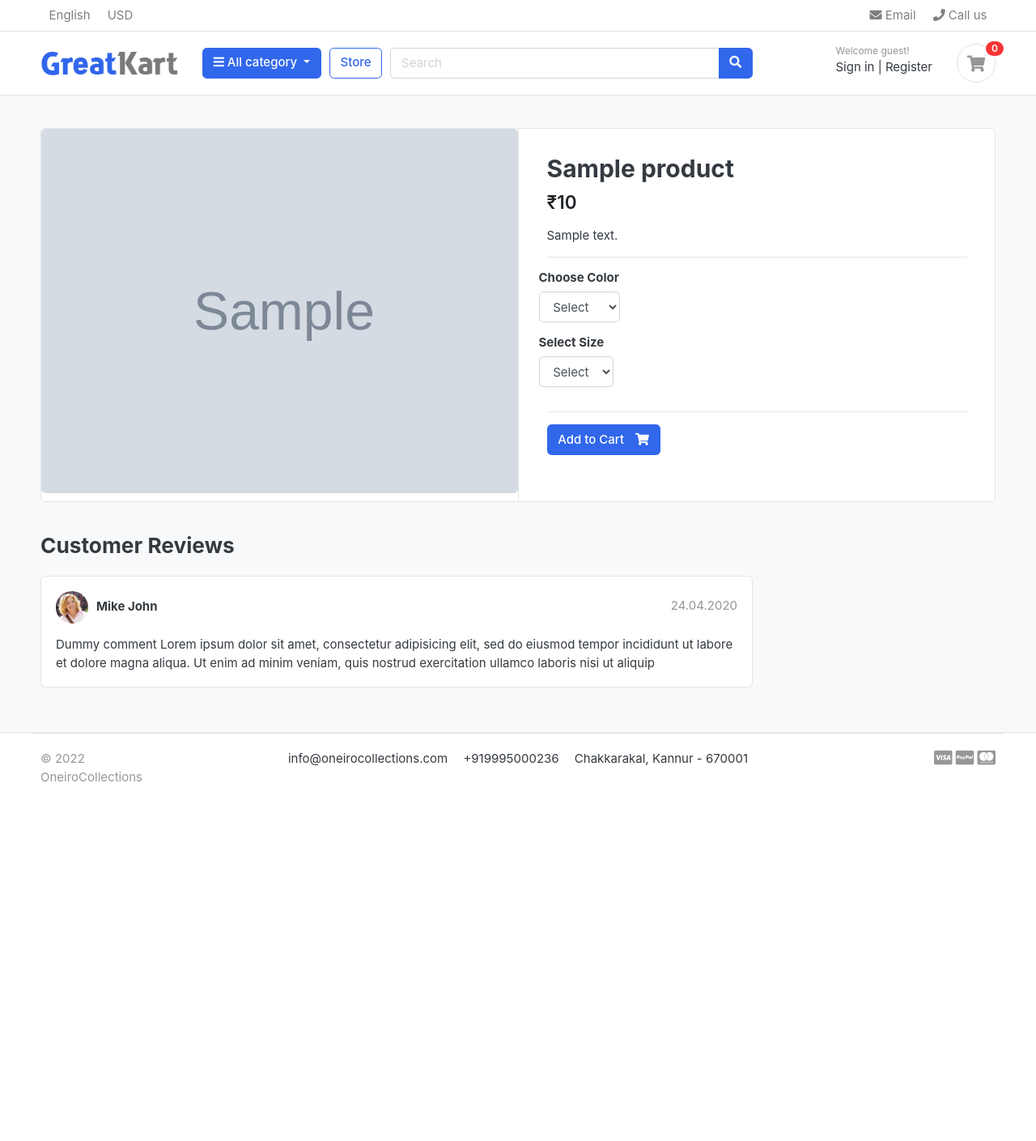
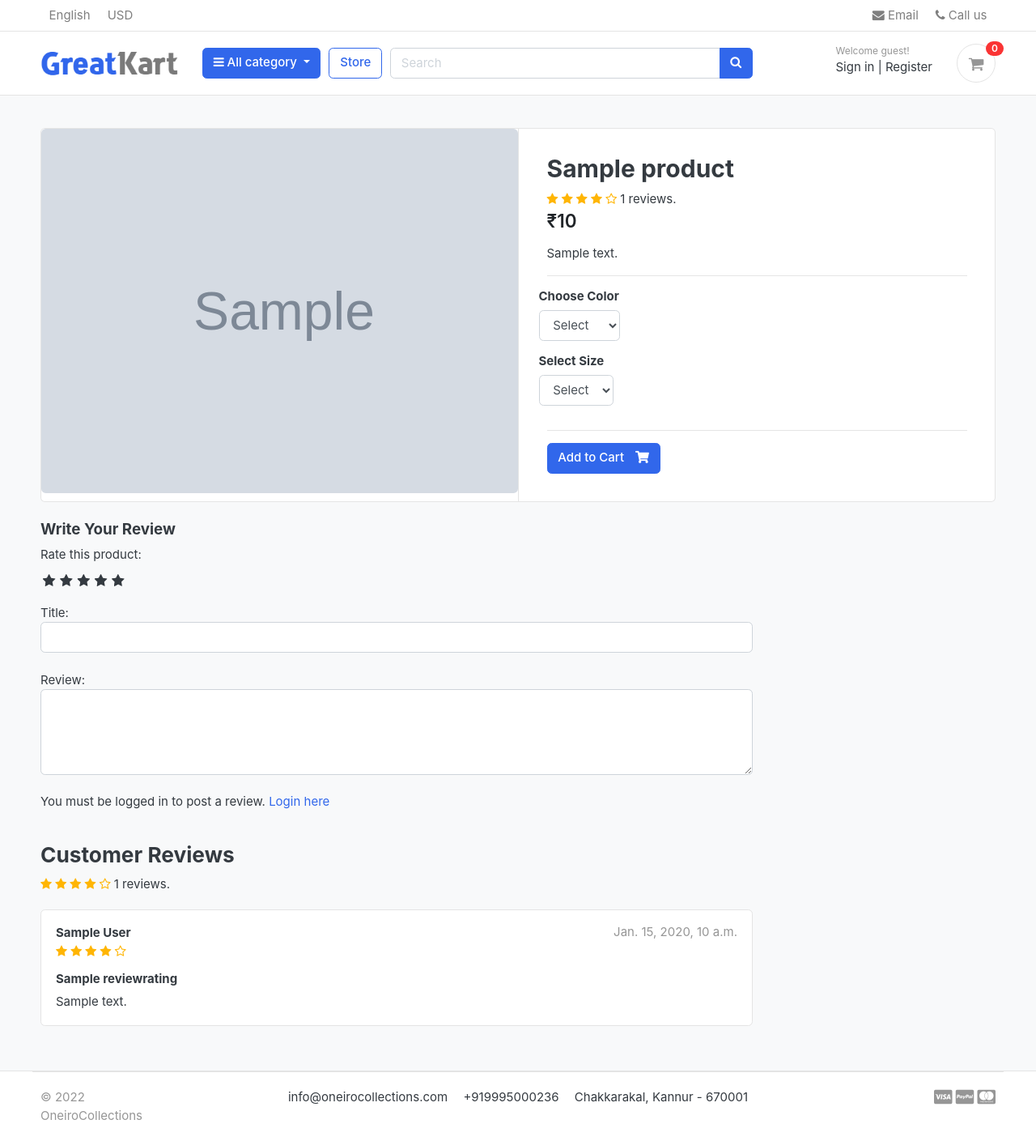
Before and after one commit to sayoojsushand/oneriocollections-django, a Django app: a page that uses templates/base.html in a window 1280 px wide. Shown: the whole page at 81% size. Before the commit the page ends 965 px from the top, so only its background shows below. Run offline with Django 3.2, Linux system fonts and the light colour scheme; tables that the repository leaves empty hold one stand-in row (values such as "Sample post"); grey boxes marked "Sample" are stand-in pictures; some libraries are stand-ins or nearby versions; some web fonts are replaced.

Commit message:
review and rating

```diff
--- a/accounts/models.py
+++ b/accounts/models.py
@@ -62,3 +62,6 @@ class Account(AbstractBaseUser):
 
     def has_module_perms(self, add_label):
         return True
+
+    def full_name(self):
+        return f'{self.first_name} {self.last_name}'
--- /dev/null
+++ b/oneiro_collections/static/css/custom.css
@@ -0,0 +1,41 @@
+.rate > input{
+    display:none;
+}
+
+.rate{
+    display: inline-block;
+    border: 0;
+}
+
+.rate > label{
+    float: right;
+}
+
+.rate > label:before{
+    display: inline-block;
+    font-size: 1.1rem;
+    content: "\f005";
+    font-family: FontAwesome;
+    margin: 0;
+    padding: 0.3rem 0.2rem;
+    cursor: pointer;
+}
+
+.rate .half:before{
+    content: "\f089";
+    position: absolute;
+    padding-right: 0;
+}
+
+input:checked ~ label, label:hover ~ label{
+    color: #ffb503;
+}
+
+input:checked + label:hover, input:checked ~ label:hover, input:checked ~ label:hover ~ label,
+label:hover ~ input:checked ~ label{
+    color: #cc9000;
+}
+
+.rating-star i{
+    color: #ffb503;
+}
--- a/store/admin.py
+++ b/store/admin.py
@@ -1,5 +1,5 @@
 from django.contrib import admin
-from . models import Product, Variation
+from . models import Product, Variation, ReviewRating
 
 # Register your models here.
 class ProductAdmin(admin.ModelAdmin):
@@ -13,3 +13,4 @@ class VariationAdmin(admin.ModelAdmin):
 
 admin.site.register(Product, ProductAdmin)
 admin.site.register(Variation, VariationAdmin)
+admin.site.register(ReviewRating)
--- a/store/urls.py
+++ b/store/urls.py
@@ -6,4 +6,5 @@ urlpatterns = [
     path('category/<slug:category_slug>', views.store, name='products_by_category'),
     path('category/<slug:category_slug>/<slug:product_slug>/', views.product_detail, name='product_detail'),
     path('search/', views.search, name='search'),
+    path('submit_review/<int:product_id>/', views.submit_review, name='submit_review'),
 ]
--- a/store/views.py
+++ b/store/views.py
@@ -1,11 +1,14 @@
-from django.shortcuts import render, get_object_or_404
+from django.shortcuts import render, get_object_or_404, redirect
 from django.http import HttpResponse
-from . models import Product
+from . models import Product, ReviewRating
 from category.models import Category
 from carts.models import CartItem, Cart
 from carts.views import _cart_id
 from django.core.paginator import EmptyPage, PageNotAnInteger, Paginator
 from django.db.models import Q
+from .forms import ReviewForm
+from django.contrib import messages
+from orders.models import OrderProduct
 
 # Create your views here.
 
@@ -39,9 +42,21 @@ def product_detail(request, category_slug, product_slug):
     except Exception as e:
         raise e
 
+    if request.user.is_authenticated:
+        try:
+            orderproduct = OrderProduct.objects.filter(user=request.user, product_id=single_product.id).exists()
+        except OrderProduct.DoesNotExist:
+            orderproduct = None
+    else:
+        orderproduct = None
+
+    reviews = ReviewRating.objects.filter(product_id=single_product.id, status=True)
+
     context = {
         'single_product':single_product,
         'in_cart':in_cart,
+        'orderproduct':orderproduct,
+        'reviews':reviews,
     }
     return render(request, 'store/product_detail.html', context)
 
@@ -57,3 +72,26 @@ def search(request):
         'product_count':product_count,
     }
     return render(request, 'store/store.html', context)
+
+def submit_review(request, product_id):
+    url = request.META.get('HTTP_REFERER')
+    if request.method == 'POST':
+        try:
+            review = ReviewRating.objects.get(user__id=request.user.id, product__id=product_id)
+            form = ReviewForm(request.POST, instance=review)
+            form.save()
+            messages.success(request, "Thank you! Your review has been updated.")
+            return redirect(url)
+        except ReviewRating.DoesNotExist:
+            form = ReviewForm(request.POST)
+            if form.is_valid():
+                data = ReviewRating()
+                data.subject = form.cleaned_data['subject']
+                data.rating = form.cleaned_data['rating']
+                data.review = form.cleaned_data['review']
+                data.ip = request.META.get('REMOTE_ADDR')
+                data.product_id = product_id
+                data.user_id = request.user.id
+                data.save()
+                messages.success(request, "Thank you! Your review has been submitted.")
+                return redirect(url)
--- a/templates/base.html
+++ b/templates/base.html
@@ -24,6 +24,9 @@
 <!-- custom style -->
 <link href="{% static 'css/ui.css' %}" rel="stylesheet" type="text/css"/>
 <link href="{% static 'css/responsive.css' %}" rel="stylesheet" media="only screen and (max-width: 1200px)" />
+
+<link href="{% static 'css/custom.css' %}" rel="stylesheet" type="text/css"/>
+<link rel="stylesheet" href="https://cdnjs.cloudflare.com/ajax/libs/font-awesome/4.7.0/css/font-awesome.min.css">
 
 <!-- custom javascript -->
 <script src="{% static 'js/script.js' %}" type="text/javascript"></script>
--- a/templates/store/product_detail.html
+++ b/templates/store/product_detail.html
@@ -23,7 +23,16 @@
 		<article class="content-body">
 
 		<h2 class="title">{{ single_product.Name }}</h2>
-
+		<div class="rating-star">
+            <span>
+                <i class="fa fa-star{% if single_product.averageRating < 0.5 %}-o{% elif single_product.averageRating >= 0.5 and single_product.averageRating < 1 %}-half-o{% endif %}"></i>
+                <i class="fa fa-star{% if single_product.averageRating < 1.5 %}-o{% elif single_product.averageRating >= 1.5 and single_product.averageRating < 2 %}-half-o{% endif %}"></i>
+                <i class="fa fa-star{% if single_product.averageRating < 2.5 %}-o{% elif single_product.averageRating >= 2.5 and single_product.averageRating < 3 %}-half-o{% endif %}"></i>
+                <i class="fa fa-star{% if single_product.averageRating < 3.5 %}-o{% elif single_product.averageRating >= 3.5 and single_product.averageRating < 4 %}-half-o{% endif %}"></i>
+                <i class="fa fa-star{% if single_product.averageRating < 4.5 %}-o{% elif single_product.averageRating >= 4.5 and single_product.averageRating < 5 %}-half-o{% endif %}"></i>
+                <span>{{ single_product.countRating }} reviews.</span>
+            </span>
+        </div>
 		<div class="mb-3">
 			<var class="price h4">₹{{ single_product.Price }}</var>
 		</div>
@@ -72,30 +81,82 @@
     <div class="row">
                 <div class="col-md-9">
 
+        <form action="{% url 'submit_review' single_product.id %}" method="POST">
+            {% csrf_token %}
+            <h5>Write Your Review</h5>
+            {% include 'includes/alerts.html' %}
+            <div>
+                <label>Rate this product:</label><br>
+                <div class="rate">
+                    <input type="radio" name="rating" id="rating10" value="5" required><label for="rating10" title="5"></label>
+                    <input type="radio" name="rating" id="rating9" value="4.5" required><label for="rating9" title="4.5" class="half"></label>
+                    <input type="radio" name="rating" id="rating8" value="4" required><label for="rating8" title="4"></label>
+                    <input type="radio" name="rating" id="rating7" value="3.5" required><label for="rating7" title="3.5" class="half"></label>
+                    <input type="radio" name="rating" id="rating6" value="3" required><label for="rating6" title="3"></label>
+                    <input type="radio" name="rating" id="rating5" value="2.5" required><label for="rating5" title="2.5" class="half"></label>
+                    <input type="radio" name="rating" id="rating4" value="2" required><label for="rating4" title="2"></label>
+                    <input type="radio" name="rating" id="rating3" value="1.5" required><label for="rating3" title="1.5" class="half"></label>
+                    <input type="radio" name="rating" id="rating2" value="1" required><label for="rating2" title="1"></label>
+                    <input type="radio" name="rating" id="rating1" value="0.5" required><label for="rating1" title="0.5" class="half"></label>
+                </div>
+                <br>
+                Title:
+                <input type="text" class="form-control" name="subject" id="subject"><br>
+                Review:
+                <textarea name="review" id="review" rows="4" class="form-control"></textarea><br>
+                {% if user.is_authenticated  %}
+                    {% if orderproduct %}
+                        <input type="submit" value="Submit" class="btn btn-primary">
+                    {% else %}
+                        <p>You must purchase this product to post a review. </p>
+                    {% endif %}
+                {% else %}
+                    <p>You must be logged in to post a review. <span><a href="{% url 'login' %}">Login here</a></span></p>
+                {% endif %}
+            </div>
+        </form>
+        <br>
         <header class="section-heading">
             <h3>Customer Reviews </h3>
+            <div class="rating-star">
+                <span>
+                    <i class="fa fa-star{% if single_product.averageRating < 0.5 %}-o{% elif single_product.averageRating >= 0.5 and single_product.averageRating < 1 %}-half-o{% endif %}"></i>
+                    <i class="fa fa-star{% if single_product.averageRating < 1.5 %}-o{% elif single_product.averageRating >= 1.5 and single_product.averageRating < 2 %}-half-o{% endif %}"></i>
+                    <i class="fa fa-star{% if single_product.averageRating < 2.5 %}-o{% elif single_product.averageRating >= 2.5 and single_product.averageRating < 3 %}-half-o{% endif %}"></i>
+                    <i class="fa fa-star{% if single_product.averageRating < 3.5 %}-o{% elif single_product.averageRating >= 3.5 and single_product.averageRating < 4 %}-half-o{% endif %}"></i>
+                    <i class="fa fa-star{% if single_product.averageRating < 4.5 %}-o{% elif single_product.averageRating >= 4.5 and single_product.averageRating < 5 %}-half-o{% endif %}"></i>
+                    <span>{{ single_product.countRating }} reviews.</span>
+                </span>
+            </div>
 
         </header>
 
+        {% for review in reviews %}
             <article class="box mb-3">
                 <div class="icontext w-100">
-                <img src="{% static './images/avatars/avatar1.jpg' %}" class="img-xs icon rounded-circle">
+                    {% comment %} <img src="{% static './images/avatars/avatar1.jpg' %}" class="img-xs icon rounded-circle"> {% endcomment %}
                     <div class="text">
-                    <span class="date text-muted float-md-right">24.04.2020 </span>
-                    <h6 class="mb-1">Mike John </h6>
-
+                        <span class="date text-muted float-md-right">{{ review.updated_at }} </span>
+                        <h6 class="mb-1">{{ review.user.full_name }} </h6>
+                        <div class="rating-star">
+                            <span>
+                                <i class="fa fa-star{% if review.rating == 0.5 %}-half-o{% elif review.rating < 1 %}-o{% endif %}"></i>
+                                <i class="fa fa-star{% if review.rating == 1.5 %}-half-o{% elif review.rating < 2 %}-o{% endif %}"></i>
+                                <i class="fa fa-star{% if review.rating == 2.5 %}-half-o{% elif review.rating < 3 %}-o{% endif %}"></i>
+                                <i class="fa fa-star{% if review.rating == 3.5 %}-half-o{% elif review.rating < 4 %}-o{% endif %}"></i>
+                                <i class="fa fa-star{% if review.rating == 4.5 %}-half-o{% elif review.rating < 5 %}-o{% endif %}"></i>
+                            </span>
+                        </div>
                     </div>
                 </div> <!-- icontext.// -->
                 <div class="mt-3">
+                    <h6>{{ review.subject }}</h6>
                     <p>
-                    Dummy comment Lorem ipsum dolor sit amet, consectetur adipisicing elit, sed do eiusmod
-                    tempor incididunt ut labore et dolore magna aliqua. Ut enim ad minim veniam,
-                    quis nostrud exercitation ullamco laboris nisi ut aliquip
+                        {{ review.review }}
                     </p>
                 </div>
             </article>
-
-
+        {% endfor %}
 
         </div> <!-- col.// -->
     </div> <!-- row.// -->
```
Also changed, not shown: store/forms.py (added, +7 -0 lines), store/models.py (+33 -1 lines), store/migrations/0004_reviewrating.py (added). Lines whose indentation alone changed are shown as unchanged.
